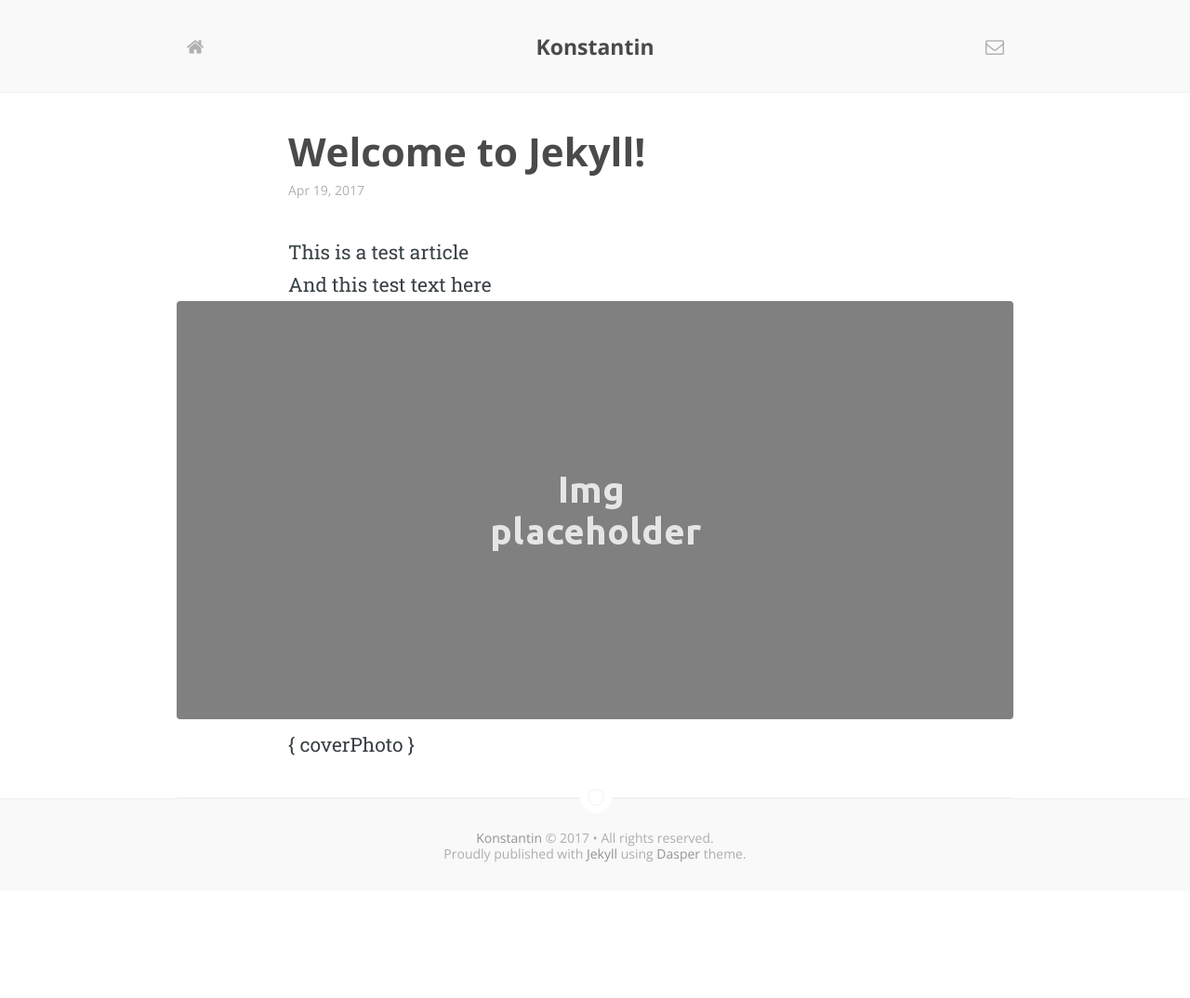
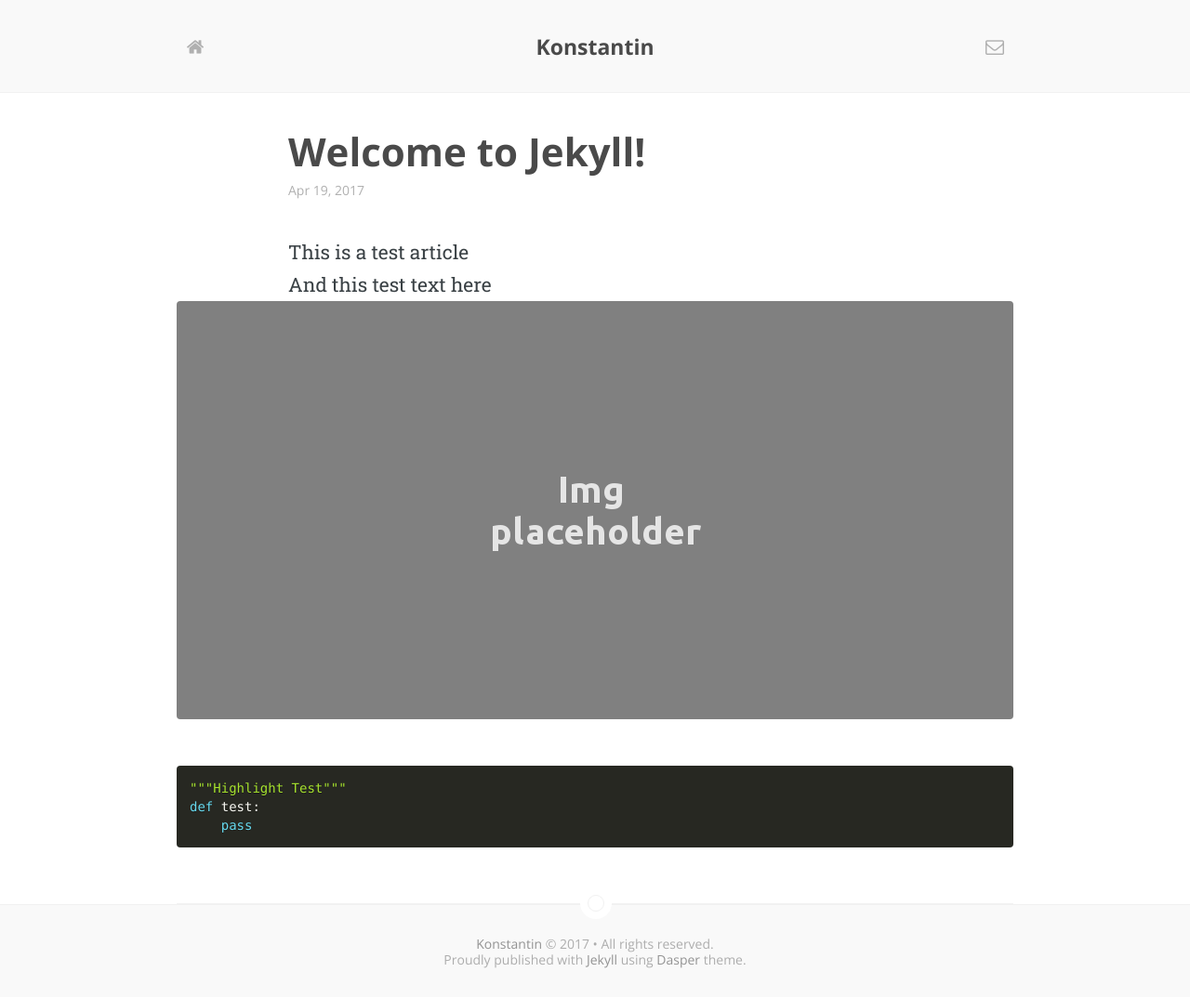
Before and after one commit to grudnks/grudnks.github.io, a Jekyll site: the page built from _posts/2017-04-19-welcome-to-jekyll.markdown, in a window 1280 px wide. Shown: the whole page at 93% size. Built offline with Jekyll 4.4.1, drawn with Linux system fonts in a browser that asks for light colours; some web fonts are replaced; before the commit the page ends 960 px from its top, so only the background shows below that.

Commit message:
some tests

````diff
--- a/_posts/2017-04-19-welcome-to-jekyll.markdown
+++ b/_posts/2017-04-19-welcome-to-jekyll.markdown
@@ -8,4 +8,8 @@ coverPhoto: "/assets/img/img_placeholder.png"
 This is a test article
 And this test text here
 <img src="{{ site.url }}/assets/img/img_placeholder.png">
-{ coverPhoto }
+```python
+"""Highlight Test"""
+def test:
+    pass
+```
````
